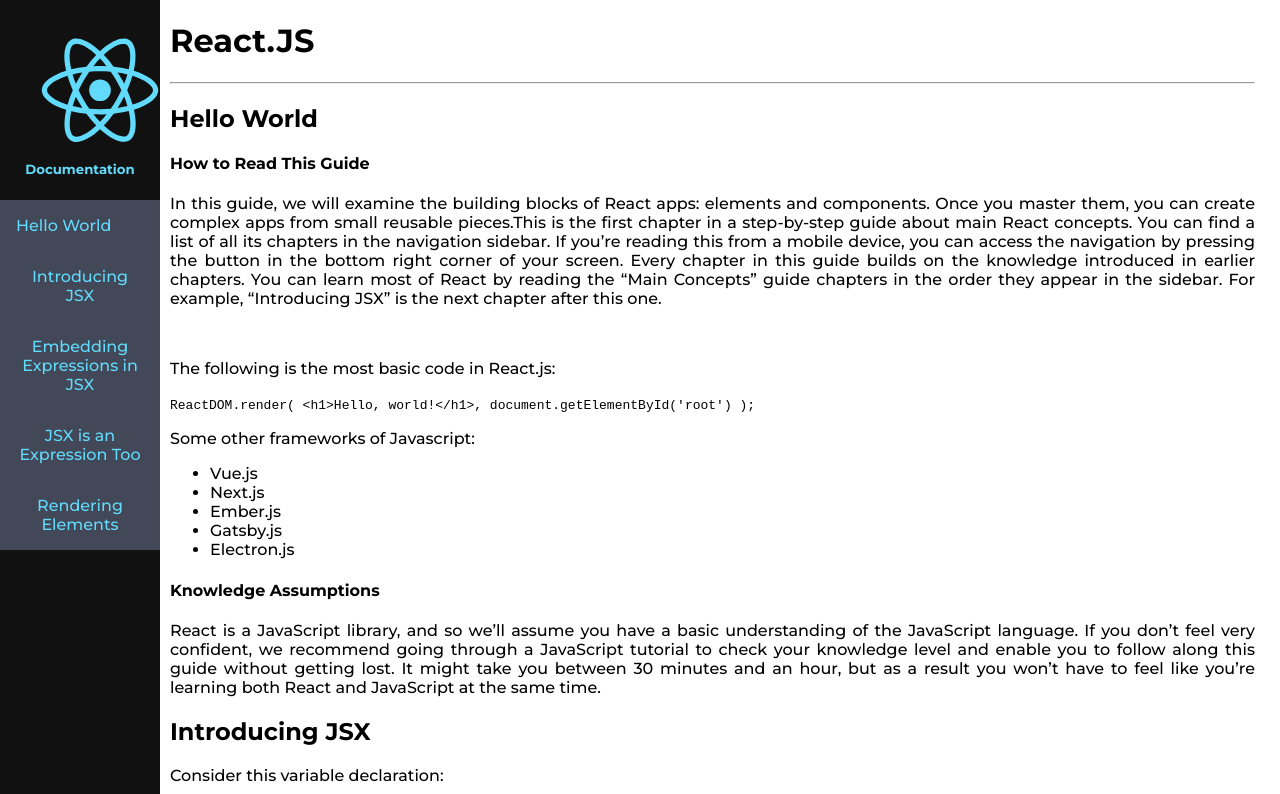
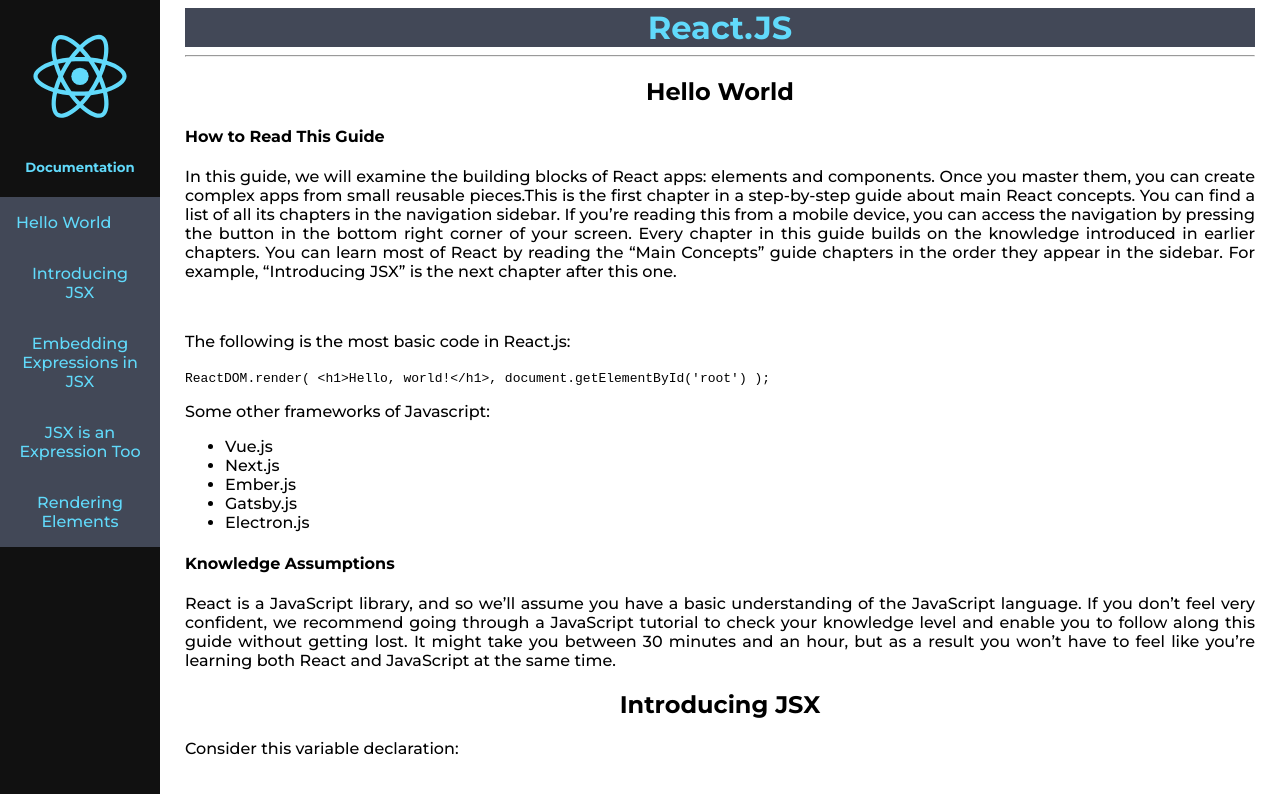
Before and after one commit to antariksh17/Fcc-responsive-web-design-projects, a plain HTML site: page Tech doc Page/index.html in a window 1280 px wide. Shown: the top 794 px of the page. Drawn offline with Linux system fonts and the light colour scheme.

Commit message:
tech doc completed n submitted

```diff
--- a/Tech doc Page/index.html
+++ b/Tech doc Page/index.html
@@ -30,7 +30,38 @@
 
 
                 <nav id="navbar">
-                    <img id="header-img" src="React-icon.svg">
+                    <svg version="1.1" id="Layer_2_1_" xmlns="http://www.w3.org/2000/svg" xmlns:xlink="http://www.w3.org/1999/xlink" x="0px" y="0px"
+	 viewBox="0 0 841.9 595.3" enable-background="new 0 0 841.9 595.3" xml:space="preserve">
+<g>
+	<path fill="#61DAFB" d="M666.3,296.5c0-32.5-40.7-63.3-103.1-82.4c14.4-63.6,8-114.2-20.2-130.4c-6.5-3.8-14.1-5.6-22.4-5.6v22.3
+		c4.6,0,8.3,0.9,11.4,2.6c13.6,7.8,19.5,37.5,14.9,75.7c-1.1,9.4-2.9,19.3-5.1,29.4c-19.6-4.8-41-8.5-63.5-10.9
+		c-13.5-18.5-27.5-35.3-41.6-50c32.6-30.3,63.2-46.9,84-46.9l0-22.3c0,0,0,0,0,0c-27.5,0-63.5,19.6-99.9,53.6
+		c-36.4-33.8-72.4-53.2-99.9-53.2v22.3c20.7,0,51.4,16.5,84,46.6c-14,14.7-28,31.4-41.3,49.9c-22.6,2.4-44,6.1-63.6,11
+		c-2.3-10-4-19.7-5.2-29c-4.7-38.2,1.1-67.9,14.6-75.8c3-1.8,6.9-2.6,11.5-2.6l0-22.3c0,0,0,0,0,0c-8.4,0-16,1.8-22.6,5.6
+		c-28.1,16.2-34.4,66.7-19.9,130.1c-62.2,19.2-102.7,49.9-102.7,82.3c0,32.5,40.7,63.3,103.1,82.4c-14.4,63.6-8,114.2,20.2,130.4
+		c6.5,3.8,14.1,5.6,22.5,5.6c27.5,0,63.5-19.6,99.9-53.6c36.4,33.8,72.4,53.2,99.9,53.2c8.4,0,16-1.8,22.6-5.6
+		c28.1-16.2,34.4-66.7,19.9-130.1C625.8,359.7,666.3,328.9,666.3,296.5z M536.1,229.8c-3.7,12.9-8.3,26.2-13.5,39.5
+		c-4.1-8-8.4-16-13.1-24c-4.6-8-9.5-15.8-14.4-23.4C509.3,224,523,226.6,536.1,229.8z M490.3,336.3c-7.8,13.5-15.8,26.3-24.1,38.2
+		c-14.9,1.3-30,2-45.2,2c-15.1,0-30.2-0.7-45-1.9c-8.3-11.9-16.4-24.6-24.2-38c-7.6-13.1-14.5-26.4-20.8-39.8
+		c6.2-13.4,13.2-26.8,20.7-39.9c7.8-13.5,15.8-26.3,24.1-38.2c14.9-1.3,30-2,45.2-2c15.1,0,30.2,0.7,45,1.9
+		c8.3,11.9,16.4,24.6,24.2,38c7.6,13.1,14.5,26.4,20.8,39.8C504.7,309.8,497.8,323.2,490.3,336.3z M522.6,323.3
+		c5.4,13.4,10,26.8,13.8,39.8c-13.1,3.2-26.9,5.9-41.2,8c4.9-7.7,9.8-15.6,14.4-23.7C514.2,339.4,518.5,331.3,522.6,323.3z
+		 M421.2,430c-9.3-9.6-18.6-20.3-27.8-32c9,0.4,18.2,0.7,27.5,0.7c9.4,0,18.7-0.2,27.8-0.7C439.7,409.7,430.4,420.4,421.2,430z
+		 M346.8,371.1c-14.2-2.1-27.9-4.7-41-7.9c3.7-12.9,8.3-26.2,13.5-39.5c4.1,8,8.4,16,13.1,24C337.1,355.7,341.9,363.5,346.8,371.1z
+		 M420.7,163c9.3,9.6,18.6,20.3,27.8,32c-9-0.4-18.2-0.7-27.5-0.7c-9.4,0-18.7,0.2-27.8,0.7C402.2,183.3,411.5,172.6,420.7,163z
+		 M346.7,221.9c-4.9,7.7-9.8,15.6-14.4,23.7c-4.6,8-8.9,16-13,24c-5.4-13.4-10-26.8-13.8-39.8C318.6,226.7,332.4,224,346.7,221.9z
+		 M256.2,347.1c-35.4-15.1-58.3-34.9-58.3-50.6c0-15.7,22.9-35.6,58.3-50.6c8.6-3.7,18-7,27.7-10.1c5.7,19.6,13.2,40,22.5,60.9
+		c-9.2,20.8-16.6,41.1-22.2,60.6C274.3,354.2,264.9,350.8,256.2,347.1z M310,490c-13.6-7.8-19.5-37.5-14.9-75.7
+		c1.1-9.4,2.9-19.3,5.1-29.4c19.6,4.8,41,8.5,63.5,10.9c13.5,18.5,27.5,35.3,41.6,50c-32.6,30.3-63.2,46.9-84,46.9
+		C316.8,492.6,313,491.7,310,490z M547.2,413.8c4.7,38.2-1.1,67.9-14.6,75.8c-3,1.8-6.9,2.6-11.5,2.6c-20.7,0-51.4-16.5-84-46.6
+		c14-14.7,28-31.4,41.3-49.9c22.6-2.4,44-6.1,63.6-11C544.3,394.8,546.1,404.5,547.2,413.8z M585.7,347.1c-8.6,3.7-18,7-27.7,10.1
+		c-5.7-19.6-13.2-40-22.5-60.9c9.2-20.8,16.6-41.1,22.2-60.6c9.9,3.1,19.3,6.5,28.1,10.2c35.4,15.1,58.3,34.9,58.3,50.6
+		C644,312.2,621.1,332.1,585.7,347.1z"/>
+	<polygon fill="#61DAFB" points="320.8,78.4 320.8,78.4 320.8,78.4 	"/>
+	<circle fill="#61DAFB" cx="420.9" cy="296.5" r="45.7"/>
+	<polygon fill="#61DAFB" points="520.5,78.1 520.5,78.1 520.5,78.1 	"/>
+</g>
+</svg>
 
                     <header id="header">
                         <h5>
--- a/Tech doc Page/style.css
+++ b/Tech doc Page/style.css
@@ -13,7 +13,7 @@
 }
 
 body{
-  margin-left: 160px; /* Same as the width of the sidebar */
+  margin-left: 175px; /* Same as the width of the sidebar */
   margin-right: 15px;
   padding: 0px 10px;
   text-align: justify;
@@ -50,6 +50,16 @@
     /* text-align: center; */
 
   }
+  h1{
+    background-color: #424857;
+    color: #61dafb;
+    margin: 0;
+  }
+
+  h1, h2, h5{
+    text-align: center;
+
+  }
 
   h5{
     text-align: center;
```
